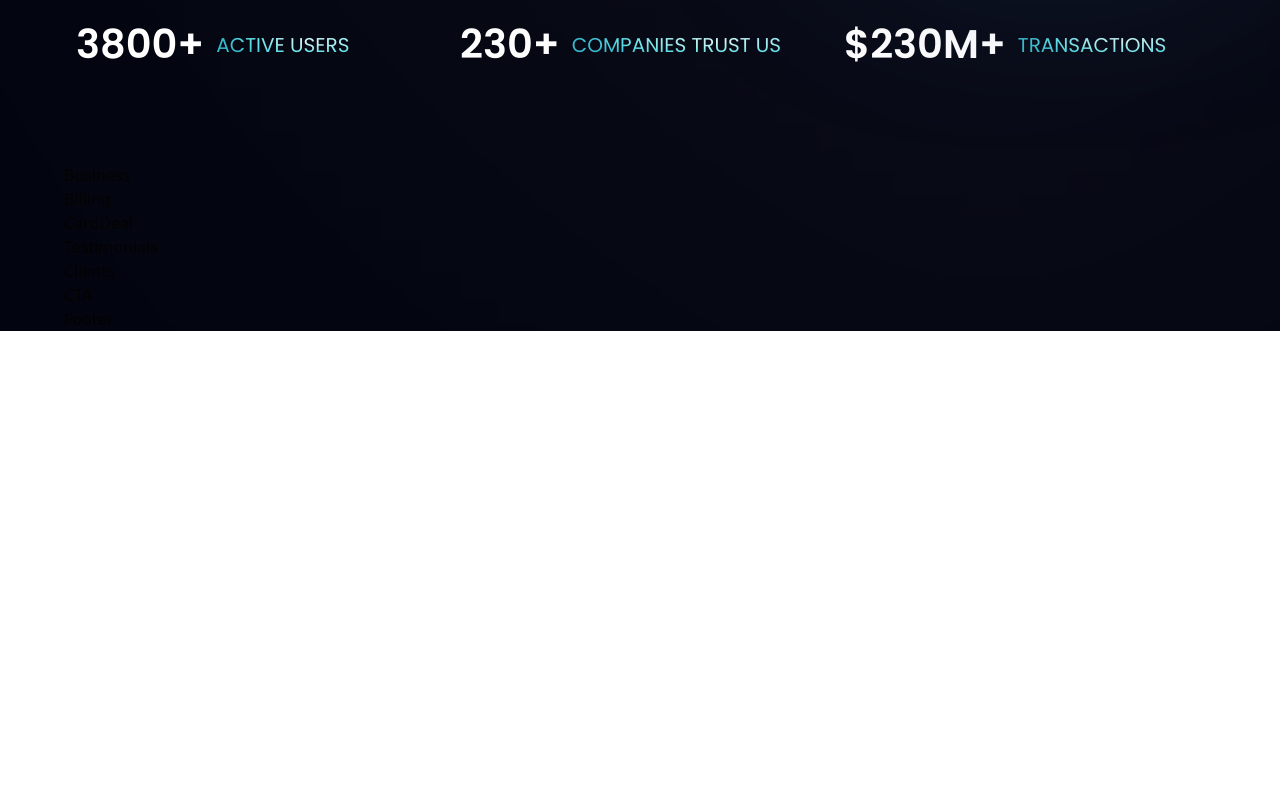
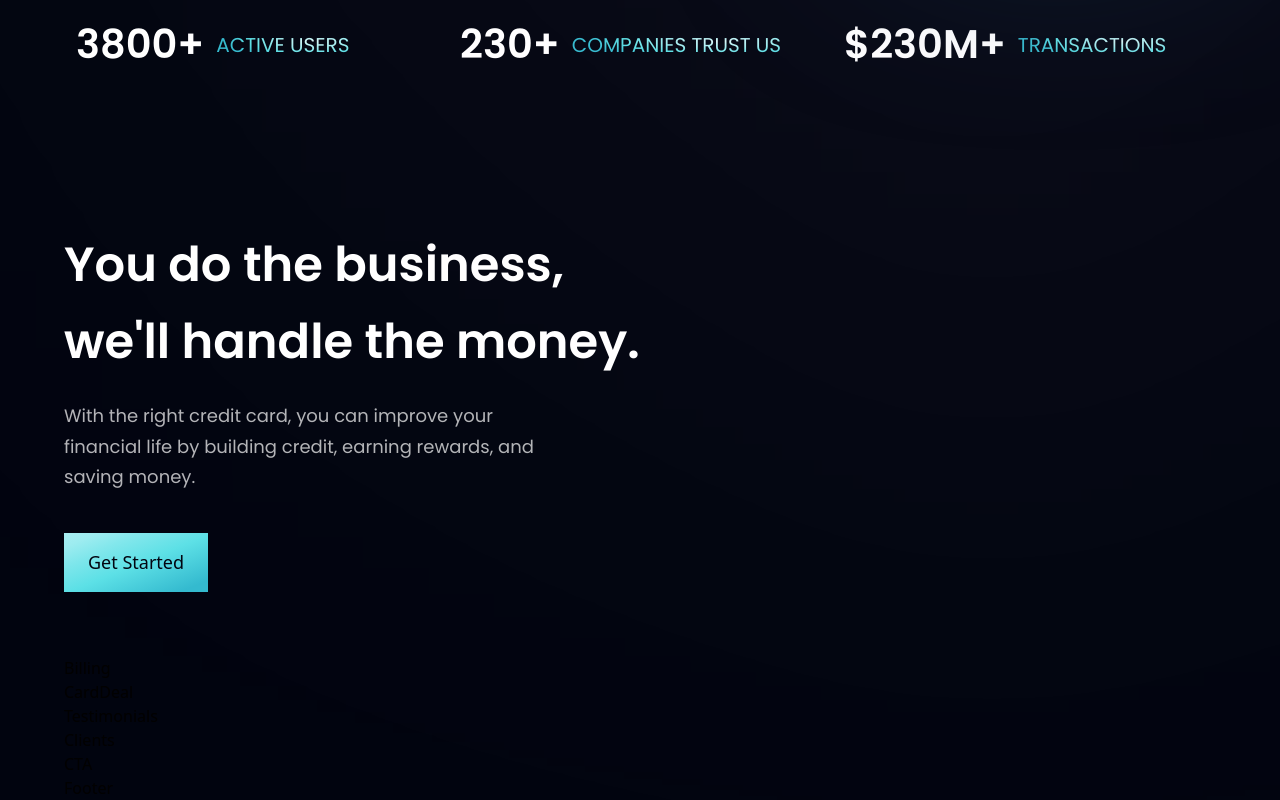
Before and after one commit to chrisATYF/BankingApp, a React (Vite) app: page / in a window 1280 px wide. Shown: the part 782-1582 px from the top of the page. Before the commit the page ends 1113 px from the top, so only its background shows below. Built offline with nearby package versions, Linux system fonts and the light colour scheme.

Commit message:
Business started
Added reusable button component

```diff
--- a/src/components/Business.jsx
+++ b/src/components/Business.jsx
@@ -1,9 +1,15 @@
-import React from 'react'
+import { features } from "../constants";
+import styles, { layout } from "../style";
+import Button from './Button';
 
-const Business = () => {
-  return (
-    <div>Business</div>
-  )
-}
+const Business = () => (
+  <section id="features" className={layout.section}>
+    <div className={layout.sectionInfo}>
+      <h2 className={styles.heading2}>You do the business, <br className="sm:block hidden" /> we'll handle the money.</h2>
+      <p className={`${styles.paragraph} max-w-[470px] mt-5`}>With the right credit card, you can improve your financial life by building credit, earning rewards, and saving money.</p>
+      <Button styles="mt-10" />
+    </div>
+  </section>
+)
 
 export default Business
--- a/src/components/Button.jsx
+++ b/src/components/Button.jsx
@@ -1,8 +1,10 @@
 import React from 'react'
 
-const Button = () => {
+const Button = ({ styles }) => {
   return (
-    <div>Button</div>
+    <button type='button' className={`py-4 px-6 bg-blue-gradient font-popping font-medium text-[18px] text-primary outline-none ${styles}`}>
+      Get Started
+    </button>
   )
 }
 
```
